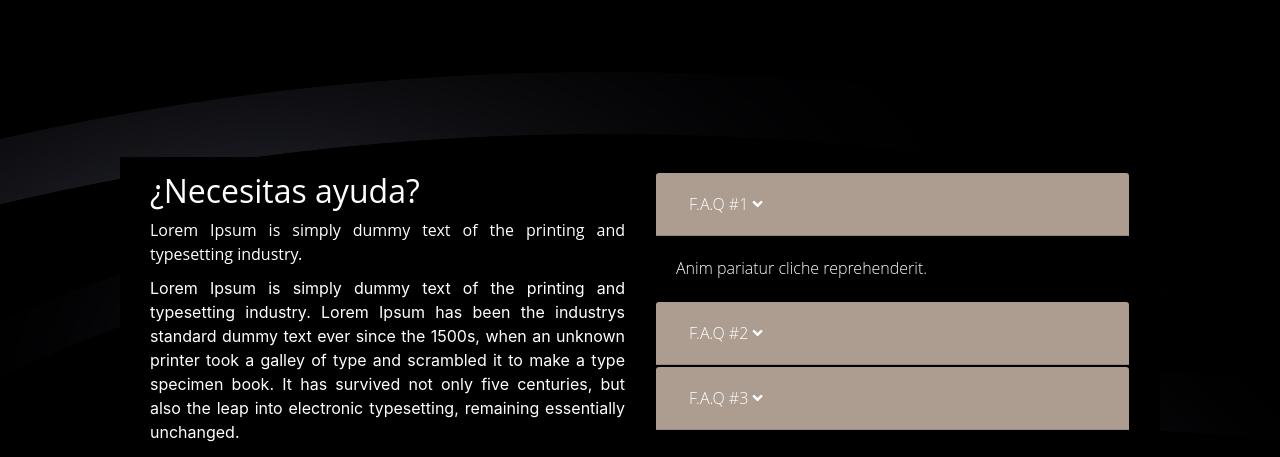
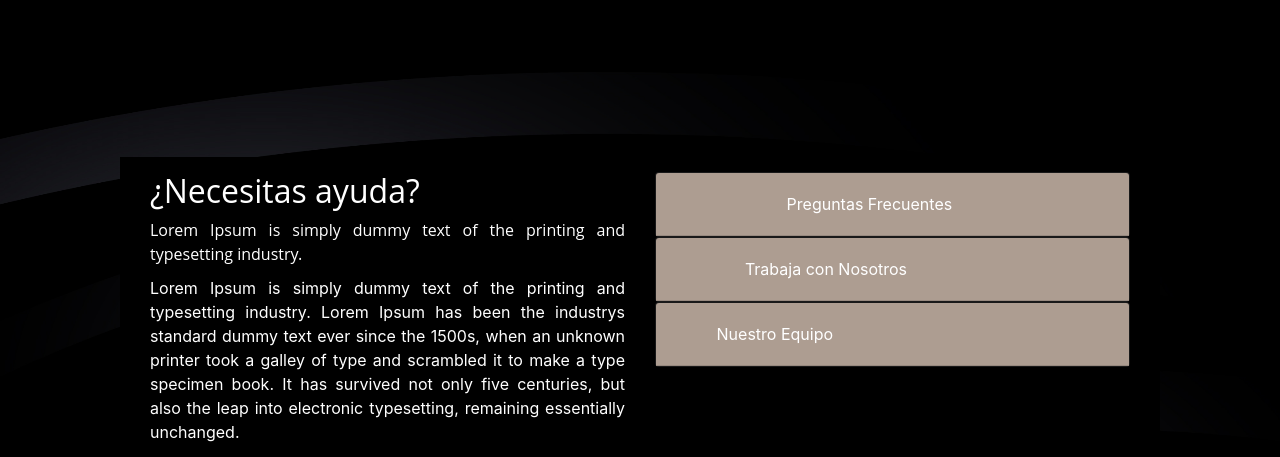
Before and after one commit to piterscl/Proyecto-final-react-car-wash, a React app: page /Contacto-soporte in a window 1280 px wide. Shown: the part 145-602 px from the top of the page. Built offline with nearby package versions, Linux system fonts and the light colour scheme.

Commit message:
fixing css y collapsibles

```diff
--- /dev/null
+++ b/src/js/component/collapsibles/Faq1.js
@@ -0,0 +1,17 @@
+import React from "react";
+import Collapsible from "react-collapsible";
+
+const Faq1 = () => {
+	return (
+		<Collapsible trigger="Preguntas Frecuentes">
+			<p>- ¿Como lavan el automovil?</p>
+			<p>- ¿El lavado raya mi auto?</p>
+			<p>- ¿Puede lavar el automovil en subterraneos?</p>
+			<p>- ¿Cuanto tiempo demora en lavar el automovil?</p>
+			<p>- ¿Cuales son las formas de pago?</p>
+			<p>- ¿En que zona tienen Cobertura?</p>
+		</Collapsible>
+	);
+};
+
+export default Faq1;
--- /dev/null
+++ b/src/js/component/collapsibles/Faq2.js
@@ -0,0 +1,27 @@
+import React from "react";
+import Collapsible from "react-collapsible";
+
+const Faq2 = () => {
+	return (
+		<Collapsible trigger="Trabaja con Nosotros">
+			<div className="mb-3">
+				<label htmlFor="exampleFormControlInput1" className="form-label">
+					Email address
+				</label>
+				<input
+					type="email"
+					className="form-control"
+					id="exampleFormControlInput1"
+					placeholder="name@example.com"></input>
+			</div>
+			<div className="mb-3">
+				<label htmlFor="exampleFormControlTextarea1" className="form-label">
+					Cuentanos de ti!!
+				</label>
+				<textarea className="form-control" id="exampleFormControlTextarea1" rows="3"></textarea>
+			</div>
+		</Collapsible>
+	);
+};
+
+export default Faq2;
--- /dev/null
+++ b/src/js/component/collapsibles/Faq3.js
@@ -0,0 +1,21 @@
+import React from "react";
+import Collapsible from "react-collapsible";
+import { Link } from "react-router-dom";
+
+const Faq3 = () => {
+	return (
+		<Collapsible trigger="Nuestro Equipo">
+			<li>
+				<a href="https://github.com/AzaelContramaestre01"> Azael Contramestre</a>
+			</li>
+			<li>
+				<a href="https://github.com/piterscl"> Pedro Antolin</a>
+			</li>
+			<li>
+				<a href="https://github.com/MartinGO11"> Martin Gutierrez</a>
+			</li>
+		</Collapsible>
+	);
+};
+
+export default Faq3;
--- a/src/js/component/footer.js
+++ b/src/js/component/footer.js
@@ -28,7 +28,7 @@ export const Footer = () => (
 							</Link>
 						</li>
 						<li>
-							<Link to="/Soporte">
+							<Link to="/Contacto-soporte">
 								<a>Contacto y Soporte</a>
 							</Link>
 						</li>
--- a/src/js/component/video.js
+++ b/src/js/component/video.js
@@ -17,7 +17,9 @@ export const Video = () => (
 				<spam id="pitem">
 					Lorem ipsum dolor sit amet consectetur adipisicing elit. Blanditiis deserunt, animi sit nam nobis,
 					doloribus laboriosam quaerat possimus repellat sint facere consectetur at dolore doloremque. Eos
-					dolor explicabo labore suscipit.
+					dolor explicabo labore suscipit. Lorem ipsum dolor sit amet consectetur adipisicing elit. Blanditiis
+					deserunt, animi sit nam nobis, doloribus laboriosam quaerat possimus repellat sint facere
+					consectetur at dolore doloremque. Eos dolor explicabo labore suscipit.
 				</spam>
 			</div>
 		</div>
--- a/src/js/views/contacto.js
+++ b/src/js/views/contacto.js
@@ -1,6 +1,9 @@
 import React, { useState } from "react";
 import contactoImg from "../../img/bg-registro-2.jpg";
 import "../../styles/index.scss";
+import Faq1 from "../component/collapsibles/Faq1";
+import Faq2 from "../component/collapsibles/Faq2";
+import Faq3 from "../component/collapsibles/Faq3";
 
 export const Contacto = () => (
 	<div className="contenedor-principal">
@@ -27,22 +30,15 @@ export const Contacto = () => (
 							<div className="card-header header-soporte" id="headingOne">
 								<h5 className="mb-0">
 									<button
-										className="btn btn-link faq"
+										id="headingOne"
+										className="btn btn-link faq1"
 										data-toggle="collapse"
 										data-target="#collapseOne"
 										aria-expanded="true"
 										aria-controls="collapseOne">
-										F.A.Q #1 <i className="fas fa-angle-down rotate-icon" />
+										<Faq1 />
 									</button>
 								</h5>
-							</div>
-
-							<div
-								id="collapseOne"
-								className="collapse show"
-								aria-labelledby="headingOne"
-								data-parent="#accordion">
-								<div className="card-body">Anim pariatur cliche reprehenderit.</div>
 							</div>
 						</div>
 						<div className="card faq-card">
@@ -54,16 +50,9 @@ export const Contacto = () => (
 										data-target="#collapseTwo"
 										aria-expanded="false"
 										aria-controls="collapseTwo">
-										F.A.Q #2 <i className="fas fa-angle-down rotate-icon" />
+										<Faq2 />
 									</button>
 								</h5>
-							</div>
-							<div
-								id="collapseTwo"
-								className="collapse"
-								aria-labelledby="headingTwo"
-								data-parent="#accordion">
-								<div className="card-body">Anim pariatur cliche reprehenderit.</div>
 							</div>
 						</div>
 						<div className="card faq-card">
@@ -75,16 +64,9 @@ export const Contacto = () => (
 										data-target="#collapseThree"
 										aria-expanded="false"
 										aria-controls="collapseThree">
-										F.A.Q #3 <i className="fas fa-angle-down rotate-icon" />
+										<Faq3 />
 									</button>
 								</h5>
-							</div>
-							<div
-								id="collapseThree"
-								className="collapse"
-								aria-labelledby="headingThree"
-								data-parent="#accordion">
-								<div className="card-body">Anim pariatur cliche reprehenderit.</div>
 							</div>
 						</div>
 					</div>
--- a/src/styles/card.scss
+++ b/src/styles/card.scss
@@ -9,7 +9,7 @@
     color: white;
   }
 
-  .card-text {
+.card-text {
     color: white;
     text-align: center;
     font-family: 'Open Sans';
--- a/src/styles/checkout.scss
+++ b/src/styles/checkout.scss
@@ -29,6 +29,14 @@
 
 
   .btn-gold {
+    color: white;
+    text-align: center;
+    font-family: 'Open Sans';
+    font-style: normal;
+    font-weight: 300;
+    src: url(https://fonts.gstatic.com/s/opensans/v18/mem5YaGs126MiZpBA-UN_r8OX-hpOqc.woff2) format('woff2');
+    unicode-range: U+0460-052F, U+1C80-1C88, U+20B4, U+2DE0-2DFF, U+A640-A69F, U+FE2E-FE2F;
+    font-size: 22px;
     background-color:#ad9d91 !important;
     color: white;
   }
--- /dev/null
+++ b/src/styles/contacto.scss
@@ -0,0 +1,28 @@
+.headingOne {
+  color: white;
+  font-family: 'Open Sans';
+  font-style: normal;
+  font-weight: 300;
+  src: url(https://fonts.gstatic.com/s/opensans/v18/mem5YaGs126MiZpBA-UN_r8OX-hpOqc.woff2) format('woff2');
+  unicode-range: U+0460-052F, U+1C80-1C88, U+20B4, U+2DE0-2DFF, U+A640-A69F, U+FE2E-FE2F;
+}
+
+.headingTwo {
+  color: white;
+  font-family: 'Open Sans';
+  font-style: normal;
+  font-weight: 300;
+  src: url(https://fonts.gstatic.com/s/opensans/v18/mem5YaGs126MiZpBA-UN_r8OX-hpOqc.woff2) format('woff2');
+  unicode-range: U+0460-052F, U+1C80-1C88, U+20B4, U+2DE0-2DFF, U+A640-A69F, U+FE2E-FE2F;
+  width: 100%;
+}
+
+.headingThree {
+  color: white;
+  font-family: 'Open Sans';
+  font-style: normal;
+  font-weight: 300;
+  src: url(https://fonts.gstatic.com/s/opensans/v18/mem5YaGs126MiZpBA-UN_r8OX-hpOqc.woff2) format('woff2');
+  unicode-range: U+0460-052F, U+1C80-1C88, U+20B4, U+2DE0-2DFF, U+A640-A69F, U+FE2E-FE2F;
+  width: 100%;
+}
--- a/src/styles/home.scss
+++ b/src/styles/home.scss
@@ -295,14 +295,3 @@ background-color:#ea4c89
 .header-soporte {
   background-color: #ad9d91;
 }
-.faq {
-  text-decoration: none;
-  color: white;
-  font-family: 'Open Sans', sans-serif;
-  width: 100%;
-  text-align: left;
-}
-
-.faq-card {
-  background-color: black;
-}
--- a/src/styles/index.scss
+++ b/src/styles/index.scss
@@ -50,26 +50,6 @@
 .header-soporte {
   background-color: #ad9d91;
 }
-.faq {
-  text-decoration: none;
-  color: white;
-  font-family: 'Open Sans';
-  font-style: normal;
-  font-weight: 300;
-  src: url(https://fonts.gstatic.com/s/opensans/v18/mem5YaGs126MiZpBA-UN_r8OX-hpOqc.woff2) format('woff2');
-  unicode-range: U+0460-052F, U+1C80-1C88, U+20B4, U+2DE0-2DFF, U+A640-A69F, U+FE2E-FE2F;
-  width: 100%;
-  text-align: left;
-}
-
-.faq-card {
-  background-color: black;
-  font-family: 'Open Sans';
-  font-style: normal;
-  font-weight: 300;
-  src: url(https://fonts.gstatic.com/s/opensans/v18/mem5YaGs126MiZpBA-UN_r8OX-hpOqc.woff2) format('woff2');
-  unicode-range: U+0460-052F, U+1C80-1C88, U+20B4, U+2DE0-2DFF, U+A640-A69F, U+FE2E-FE2F;
-}
 
 .bg-dark {
     background-color: black !important;
--- a/src/styles/profile.scss
+++ b/src/styles/profile.scss
@@ -387,21 +387,6 @@ background-color:#ea4c89
 .header-soporte {
   background-color: #ad9d91;
 }
-.faq {
-  text-decoration: none;
-  color: white;
-  font-family: 'Open Sans';
-  font-style: normal;
-  font-weight: 300;
-  src: url(https://fonts.gstatic.com/s/opensans/v18/mem5YaGs126MiZpBA-UN_r8OX-hpOqc.woff2) format('woff2');
-  unicode-range: U+0460-052F, U+1C80-1C88, U+20B4, U+2DE0-2DFF, U+A640-A69F, U+FE2E-FE2F;
-  width: 100%;
-  text-align: left;
-}
-
-.faq-card {
-  background-color: black;
-}
 
 .bg-dark {
     background-color: black !important;
--- a/src/styles/video.scss
+++ b/src/styles/video.scss
@@ -4,7 +4,9 @@
 
 
 #pitem {
-    font-size: 2vw;
+    width: 100px;
+    margin-top: 200px;
+    font-size: 22px;
     font-family: 'Open Sans', sans-serif;
     color: white;
 }
```
